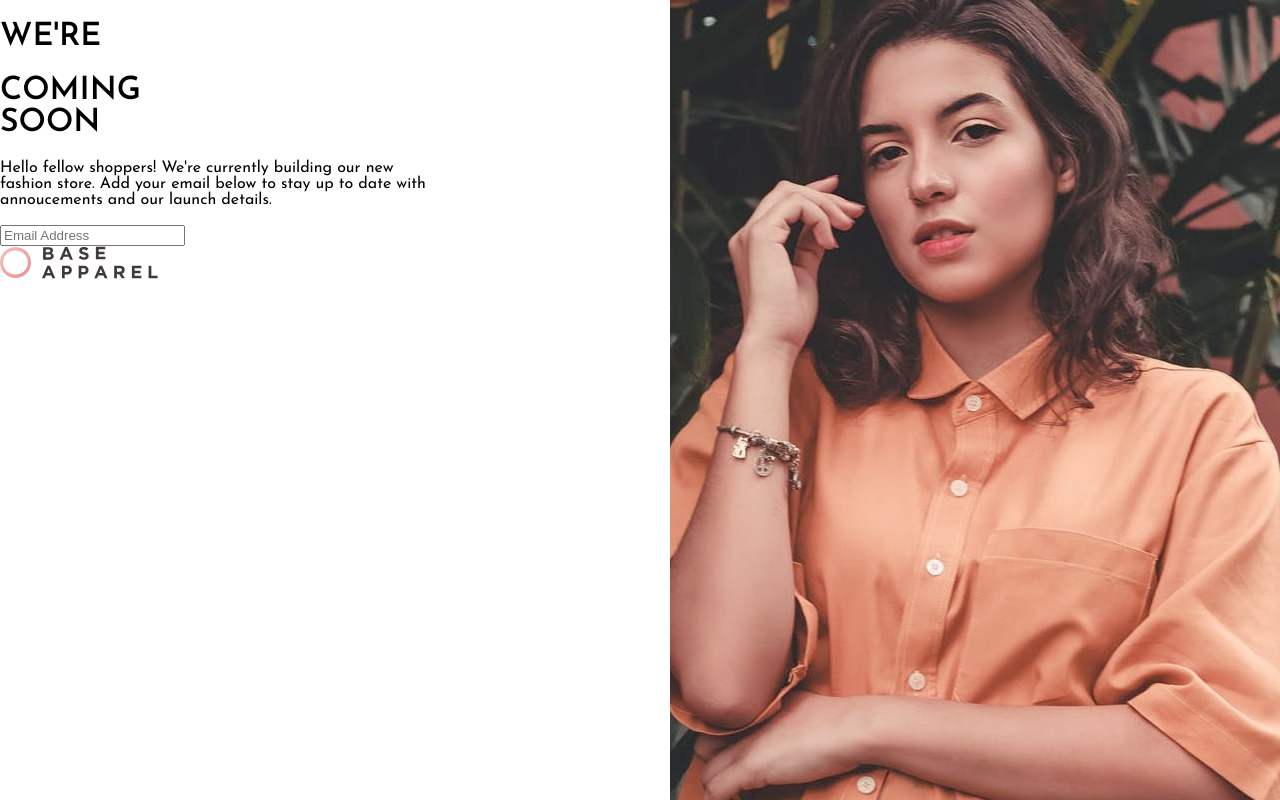
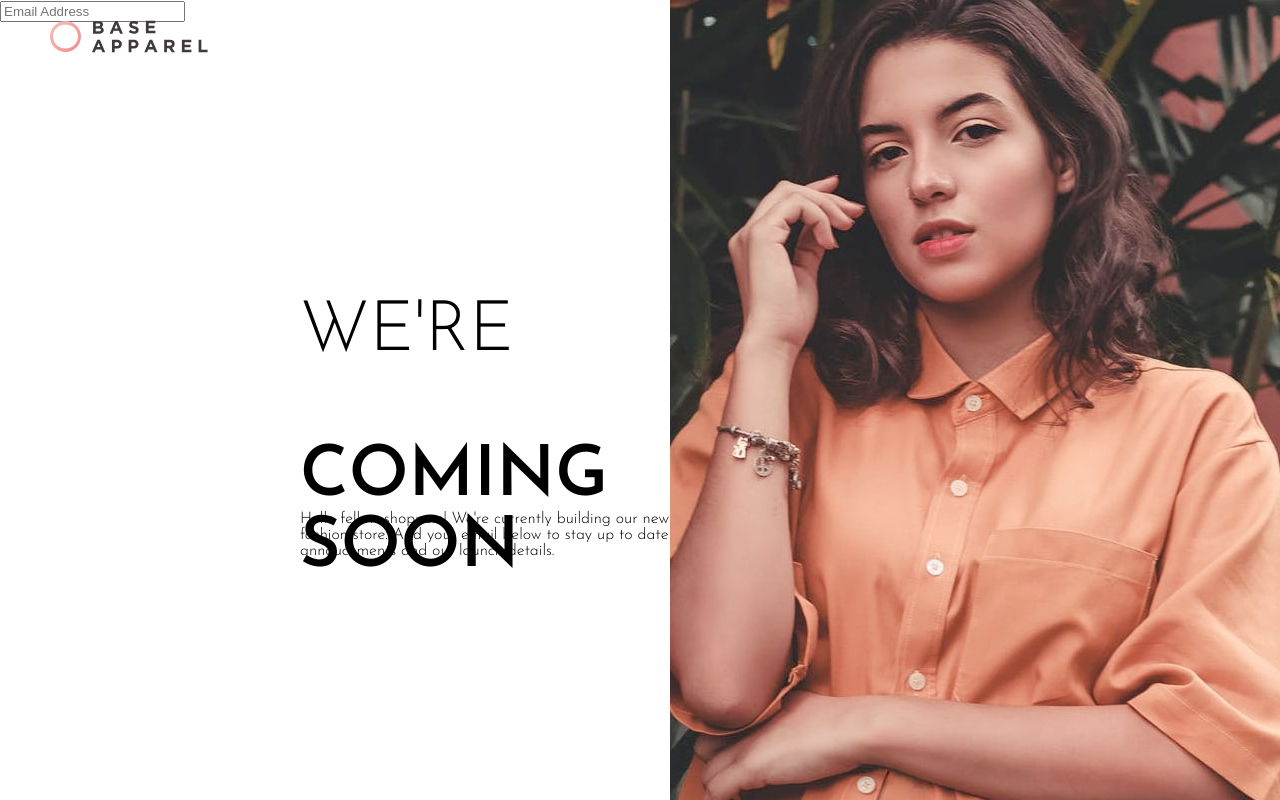
Before and after one commit to jokale/base-apparel, a React (Create React App) app: page / in a window 1280 px wide. Built offline with nearby package versions, Linux system fonts and the light colour scheme.

Commit message:
rerender hero image and move text

```diff
--- a/src/App.css
+++ b/src/App.css
@@ -47,8 +47,30 @@ img#hero {
   position: absolute;right: 0px; top: 0px;
 }
 
+img#logo{
+  position: absolute; left: 50px; top: 20px;
+}
+
 /* text */
 
 h1,h2,h3,h4,h5,h6,p{
   font-family: 'Josefin Sans', sans-serif;
 }
+
+h1#first {
+ position: absolute; left: 300px; top: 250px;
+ font-weight: 200;
+ font-size: 70px;
+}
+
+h1#second {
+  position: absolute; left: 300px; top: 395px;
+  font-size: 70px;
+}
+
+p#p {
+  position: absolute; left: 300px; top: 495px;
+  font-size: 16px;
+  font-weight: 200;
+
+}
--- a/src/App.js
+++ b/src/App.js
@@ -10,9 +10,9 @@ class App extends React.Component {
   render(){
     return (
     <div>
-      <h1>WE'RE</h1>
-      <h1>COMING <br></br> SOON</h1>
-      <p>Hello fellow shoppers! We're currently building our new <br></br> fashion store. Add your email below to stay up to date with <br></br> annoucements and our launch details.</p>
+      <h1 id="first">WE'RE</h1>
+      <h1 id="second">COMING <br></br> SOON</h1>
+      <p id="p">Hello fellow shoppers! We're currently building our new <br></br> fashion store. Add your email below to stay up to date with <br></br> annoucements and our launch details.</p>
       <form>
         <input placeholder="Email Address"></input>
       </form>
```
Also changed, not shown: 1 other file (tests, documents, lock files or other folders).
